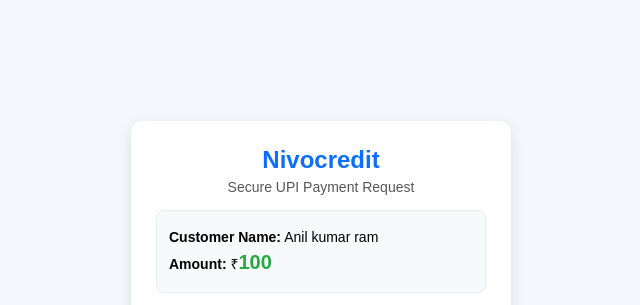
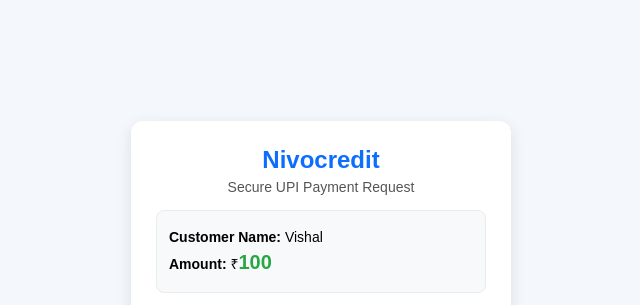
Before and after one commit to musawermusa123232-spec/Musa-Musa, a plain HTML site: page index.html in a window 1280 px wide. Shown: the top 305 px of the page, without its empty margins (319-959 px from the left). Drawn offline with Linux system fonts and the light colour scheme.

Commit message:
Update index.html

```diff
--- a/index.html
+++ b/index.html
@@ -100,7 +100,7 @@
   <script>
     // ==========================================
     // 1. FILE KE ANDAR SE CUSTOMER NAME CHANGE KAREIN:
-    const CUSTOMER_NAME = "Anil kumar ram"; // Yahan naam badlein
+    const CUSTOMER_NAME = "Vishal"; // Yahan naam badlein
 
     // 2. AAPKI UPI ID AUR BUSINESS NAME:
     const UPI_ID = "7004738614@mbk";
```
